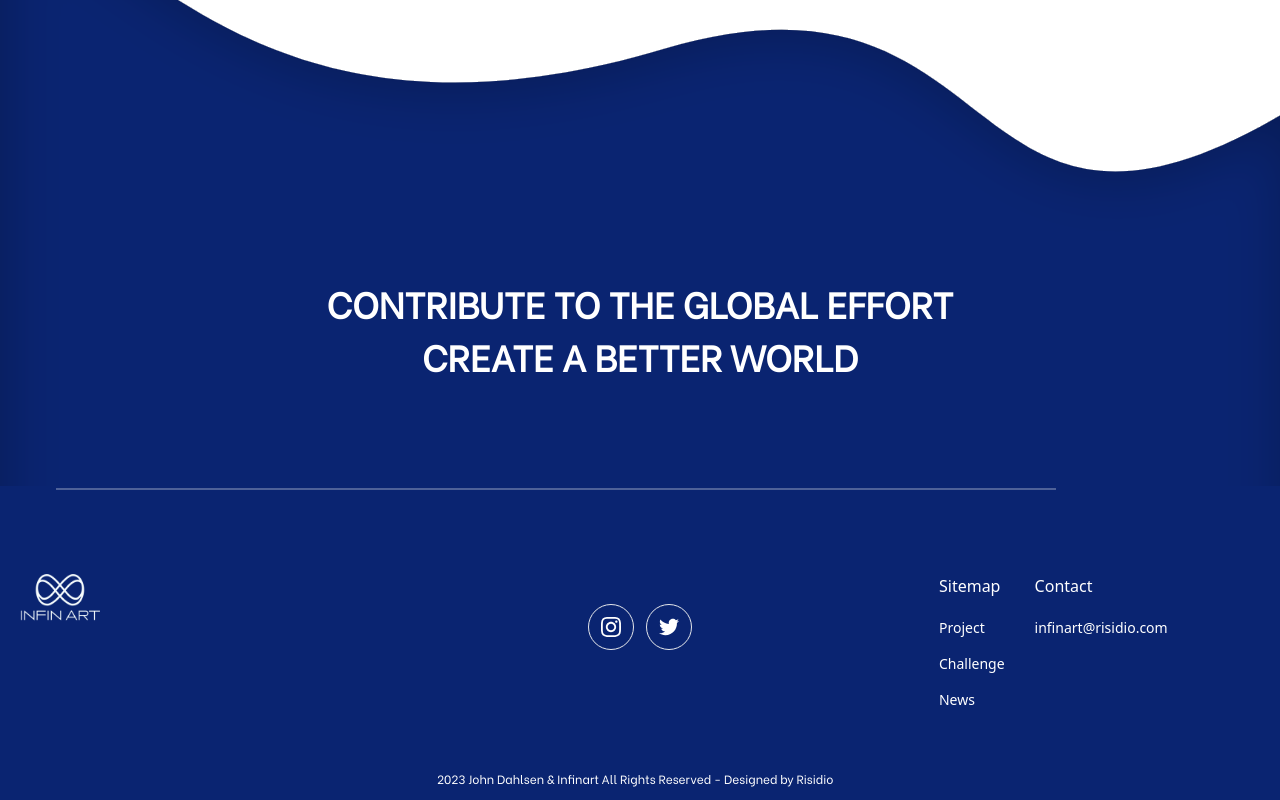
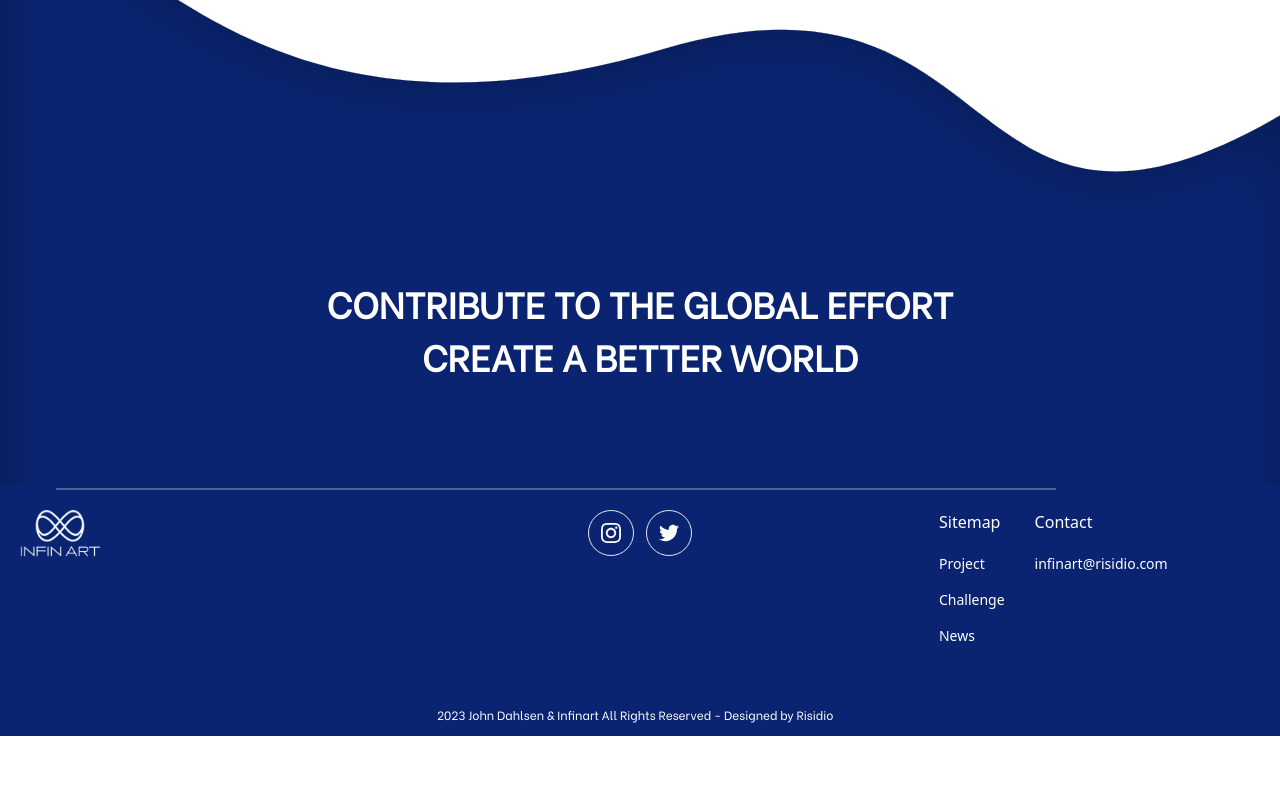
Before and after one commit to Risidio/gpgp, a React (Create React App) app: page /contact in a window 1280 px wide. Shown: the part 1312-2112 px from the top of the page. After the commit the page ends 2048 px from the top, so only its background shows below. Built offline with nearby package versions, Linux system fonts and the light colour scheme; no server answers; what @prismicio/client, @prismicio/react would draw is missing.

Commit message:
Fix the Logo, sitemap and social media not starting from the same line

```diff
--- a/src/components/Footer.tsx
+++ b/src/components/Footer.tsx
@@ -38,7 +38,7 @@
           <img src={line} alt="" className="flex-shrink-0" style={{backgroundColor: 'rgba(255, 255, 255, 0.20)'}}/>
         </div>
         {/* Desktop-view */}
-        <div className="w-full sm:flex sm:flex-col pt-16 hidden">
+        <div className="w-full sm:flex sm:flex-col pt-0 hidden">
           <div className="w-full grid grid-cols-3 justify-between p-5">
             <Logo
               className="flex justify-start items-start w-20 h-20"
--- a/src/components/footer/SocialMedia.tsx
+++ b/src/components/footer/SocialMedia.tsx
@@ -8,7 +8,7 @@
 
 const SocialMedia = ({ color= "white" }: SocialMediaProps) => {
   return (
-    <div className="flex flex-col sm:flex-row sm:items-start gap-x-3 justify-center md:mt-[30px]">
+    <div className="flex flex-col sm:flex-row sm:items-start gap-x-3 justify-center">
       <div className="flex flex-row items-start sm:justify-center gap-x-3">
         <Box className="rounded-full p-3 border">
            <Instagram classes="h-5 w-5" color={color}/>
```
